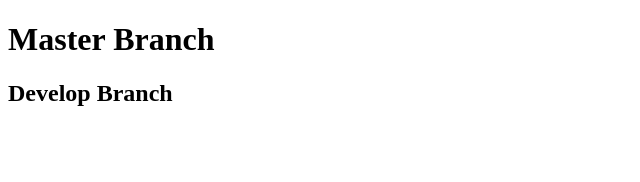
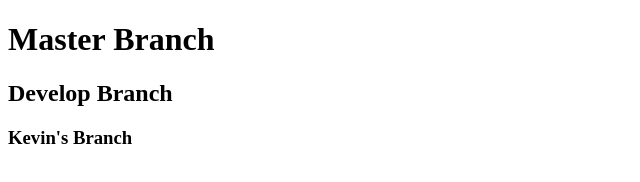
Before and after one commit to Gurpreet10581/teamGit, a plain HTML site: page index.html in a window 1280 px wide. Shown: the whole page, without its empty margins (0-640 px from the left). Drawn offline with Linux system fonts and the light colour scheme.

Commit message:
kevins branch

```diff
--- a/index.html
+++ b/index.html
@@ -8,5 +8,6 @@
 <body>
     <h1> Master Branch </h1>
     <h2>Develop Branch</h2>
+    <h3>Kevin's Branch</h3>
 </body>
 </html>
```
